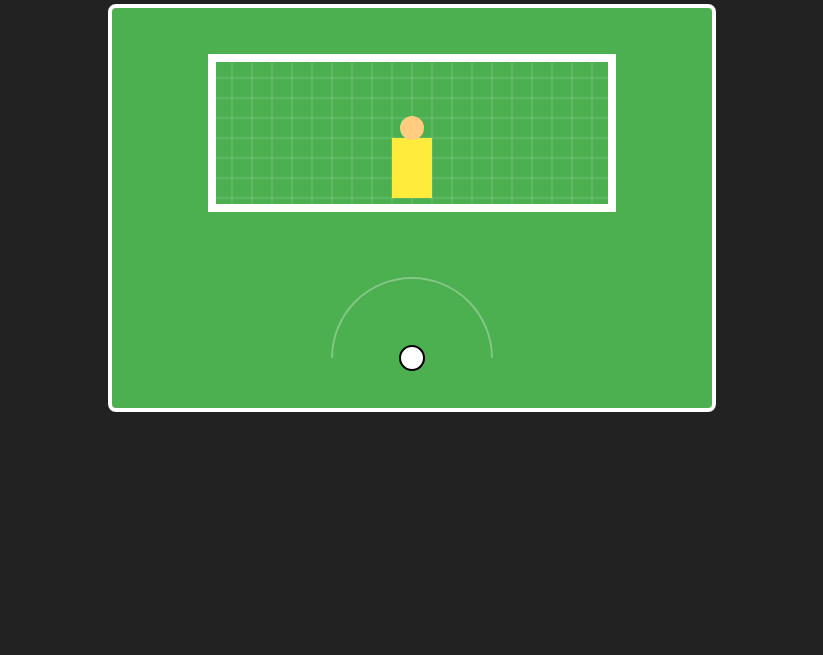
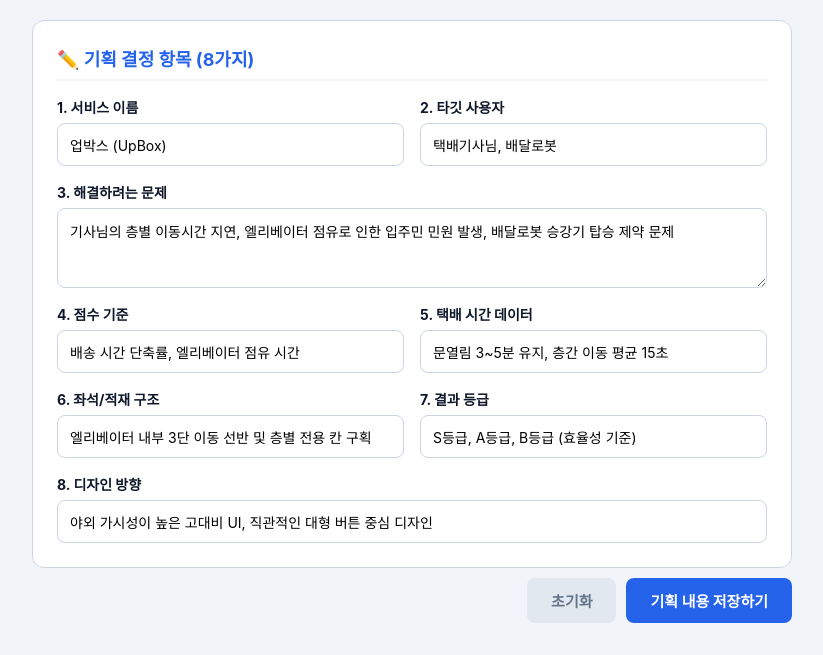
Before and after one commit to hguswns16/EONJU1, a plain HTML site: page index.html in a window 1280 px wide. Shown: the part 145-800 px from the top of the page, without its empty margins (228-1051 px from the left). Drawn offline with Linux system fonts and the light colour scheme.

Commit message:
Update index.html

```diff
--- a/index.html
+++ b/index.html
@@ -2,126 +2,274 @@
 <html lang="ko">
 <head>
     <meta charset="UTF-8">
-    <title>절망의 슈팅게임</title>
+    <meta name="viewport" content="width=device-width, initial-scale=1.0">
+    <title>업박스(UpBox) 기획 결정 항목 입력 페이지</title>
     <style>
-        body { text-align: center; background: #222; color: white; font-family: sans-serif; margin: 0; padding: 20px; }
-        #canvas { background: #4caf50; border: 4px solid white; border-radius: 8px; cursor: pointer; }
-        #msg { font-size: 24px; font-weight: bold; margin-top: 15px; color: #ff5252; height: 30px; }
+        :root {
+            --bg: #f1f5f9;
+            --card-bg: #ffffff;
+            --primary: #2563eb;
+            --primary-hover: #1d4ed8;
+            --text-main: #0f172a;
+            --text-sub: #64748b;
+            --border: #cbd5e1;
+            --accent: #f59e0b;
+        }
+
+        * {
+            box-sizing: border-box;
+            margin: 0;
+            padding: 0;
+            font-family: -apple-system, BlinkMacSystemFont, "Segoe UI", Roboto, sans-serif;
+        }
+
+        body {
+            background-color: var(--bg);
+            color: var(--text-main);
+            padding: 30px 16px;
+            display: flex;
+            justify-content: center;
+        }
+
+        .container {
+            width: 100%;
+            max-width: 760px;
+            display: flex;
+            flex-direction: column;
+            gap: 20px;
+        }
+
+        .header {
+            background: var(--card-bg);
+            padding: 24px;
+            border-radius: 12px;
+            border: 1px solid var(--border);
+            text-align: center;
+        }
+
+        .header h1 {
+            font-size: 24px;
+            color: var(--primary);
+            margin-bottom: 6px;
+        }
+
+        .card {
+            background: var(--card-bg);
+            padding: 24px;
+            border-radius: 12px;
+            border: 1px solid var(--border);
+        }
+
+        .card-title {
+            font-size: 18px;
+            font-weight: 700;
+            margin-bottom: 16px;
+            padding-bottom: 8px;
+            border-bottom: 2px solid var(--bg);
+            color: var(--primary);
+        }
+
+        .form-grid {
+            display: grid;
+            grid-template-columns: 1fr 1fr;
+            gap: 16px;
+        }
+
+        .full {
+            grid-column: 1 / -1;
+        }
+
+        .field {
+            display: flex;
+            flex-direction: column;
+            gap: 6px;
+        }
+
+        label {
+            font-size: 14px;
+            font-weight: 700;
+            color: var(--text-main);
+        }
+
+        input[type="text"], textarea {
+            width: 100%;
+            padding: 12px;
+            border: 1px solid var(--border);
+            border-radius: 8px;
+            font-size: 14px;
+            outline: none;
+            background: #fff;
+        }
+
+        input[type="text"]:focus, textarea:focus {
+            border-color: var(--primary);
+            box-shadow: 0 0 0 3px rgba(37, 99, 235, 0.15);
+        }
+
+        textarea {
+            height: 80px;
+            resize: vertical;
+        }
+
+        .btn-box {
+            display: flex;
+            gap: 10px;
+            justify-content: flex-end;
+            margin-top: 10px;
+        }
+
+        .btn {
+            padding: 12px 24px;
+            font-size: 15px;
+            font-weight: bold;
+            border-radius: 8px;
+            border: none;
+            cursor: pointer;
+        }
+
+        .btn-save {
+            background: var(--primary);
+            color: white;
+        }
+
+        .btn-save:hover {
+            background: var(--primary-hover);
+        }
+
+        .btn-reset {
+            background: #e2e8f0;
+            color: var(--text-sub);
+        }
+
+        .status {
+            display: none;
+            padding: 12px;
+            background: #dcfce7;
+            color: #15803d;
+            border-radius: 8px;
+            text-align: center;
+            font-weight: bold;
+            font-size: 14px;
+        }
+
+        @media (max-width: 600px) {
+            .form-grid {
+                grid-template-columns: 1fr;
+            }
+        }
     </style>
 </head>
 <body>
-    <h1>야신 모드 키퍼 승부차기</h1>
-    <p>골대 아무 곳이나 클릭해서 공을 차보세요.</p>
-    <canvas id="canvas" width="600" height="400"></canvas>
-    <div id="msg"></div>
+
+<div class="container">
+    <div class="header">
+        <h1>🚀 업박스(UpBox) 기획자 결정 입력폼</h1>
+        <p>아래 입력창에 직접 텍스트를 작성하거나 수정해보세요.</p>
+    </div>
+
+    <form id="upboxForm" onsubmit="saveData(event)">
+        <div class="card">
+            <div class="card-title">✏️ 기획 결정 항목 (8가지)</div>
+            <div class="form-grid">
+
+                <div class="field">
+                    <label for="serviceName">1. 서비스 이름</label>
+                    <input type="text" id="serviceName" value="업박스 (UpBox)" placeholder="서비스 이름을 입력하세요">
+                </div>
+
+                <div class="field">
+                    <label for="targetUser">2. 타깃 사용자</label>
+                    <input type="text" id="targetUser" value="택배기사님, 배달로봇" placeholder="사용자를 입력하세요">
+                </div>
+
+                <div class="field full">
+                    <label for="problem">3. 해결하려는 문제</label>
+                    <textarea id="problem" placeholder="해결하려는 핵심 문제를 입력하세요">기사님의 층별 이동시간 지연, 엘리베이터 점유로 인한 입주민 민원 발생, 배달로봇 승강기 탑승 제약 문제</textarea>
+                </div>
+
+                <div class="field">
+                    <label for="scoreStandard">4. 점수 기준</label>
+                    <input type="text" id="scoreStandard" value="배송 시간 단축률, 엘리베이터 점유 시간" placeholder="점수 산정 기준">
+                </div>
+
+                <div class="field">
+                    <label for="timeData">5. 택배 시간 데이터</label>
+                    <input type="text" id="timeData" value="문열림 3~5분 유지, 층간 이동 평균 15초" placeholder="시간 기준값">
+                </div>
+
+                <div class="field">
+                    <label for="seatStructure">6. 좌석/적재 구조</label>
+                    <input type="text" id="seatStructure" value="엘리베이터 내부 3단 이동 선반 및 층별 전용 칸 구획" placeholder="내부 구조 설정">
+                </div>
+
+                <div class="field">
+                    <label for="resultGrade">7. 결과 등급</label>
+                    <input type="text" id="resultGrade" value="S등급, A등급, B등급 (효율성 기준)" placeholder="결과 등급 체계">
+                </div>
+
+                <div class="field full">
+                    <label for="designDirection">8. 디자인 방향</label>
+                    <input type="text" id="designDirection" value="야외 가시성이 높은 고대비 UI, 직관적인 대형 버튼 중심 디자인" placeholder="디자인 컨셉 입력">
+                </div>
+
+            </div>
+        </div>
+
+        <div id="statusMsg" class="status">✅ 저장되었습니다! (브라우저에 데이터가 저장됨)</div>
+
+        <div class="btn-btn-box btn-box">
+            <button type="button" class="btn btn-reset" onclick="resetForm()">초기화</button>
+            <button type="submit" class="btn btn-save">기획 내용 저장하기</button>
+        </div>
+    </form>
+</div>
 
 <script>
-const cvs = document.getElementById('canvas');
-const ctx = cvs.getContext('2d');
-const msg = document.getElementById('msg');
+    // 페이지 로드 시 저장된 내용 불러오기
+    window.onload = function() {
+        const savedData = localStorage.getItem('upbox_plan');
+        if (savedData) {
+            const data = JSON.parse(savedData);
+            document.getElementById('serviceName').value = data.serviceName || '';
+            document.getElementById('targetUser').value = data.targetUser || '';
+            document.getElementById('problem').value = data.problem || '';
+            document.getElementById('scoreStandard').value = data.scoreStandard || '';
+            document.getElementById('timeData').value = data.timeData || '';
+            document.getElementById('seatStructure').value = data.seatStructure || '';
+            document.getElementById('resultGrade').value = data.resultGrade || '';
+            document.getElementById('designDirection').value = data.designDirection || '';
+        }
+    };
 
-// 골대 크기 및 위치
-const goal = { x: 100, y: 50, w: 400, h: 150 };
-// 공 위치
-let ball = { x: 300, y: 350, r: 12, vx: 0, vy: 0, moving: false };
-// 키퍼 위치
-let keeper = { x: 300, y: 160, w: 40, h: 60 };
+    function saveData(e) {
+        e.preventDefault();
+        const data = {
+            serviceName: document.getElementById('serviceName').value,
+            targetUser: document.getElementById('targetUser').value,
+            problem: document.getElementById('problem').value,
+            scoreStandard: document.getElementById('scoreStandard').value,
+            timeData: document.getElementById('timeData').value,
+            seatStructure: document.getElementById('seatStructure').value,
+            resultGrade: document.getElementById('resultGrade').value,
+            designDirection: document.getElementById('designDirection').value
+        };
 
-const msgs = [
-    "어림도 없지! 야신급 슈퍼세이브!",
-    "손가락 끝으로 쳐냅니다! 막혔습니다!",
-    "궤적을 미리 읽었습니다! 슈퍼 세이브!",
-    "공중 회전 반사신경! 이걸 막아내네요!",
-    "골문은 완전히 봉쇄되었습니다!"
-];
+        localStorage.setItem('upbox_plan', JSON.stringify(data));
 
-function draw() {
-    ctx.clearRect(0, 0, cvs.width, cvs.height);
-
-    // 잔디 선
-    ctx.strokeStyle = "rgba(255,255,255,0.3)";
-    ctx.lineWidth = 2;
-    ctx.beginPath(); ctx.arc(300, 350, 80, Math.PI, 0); ctx.stroke();
-
-    // 골대
-    ctx.strokeStyle = "white";
-    ctx.lineWidth = 8;
-    ctx.strokeRect(goal.x, goal.y, goal.w, goal.h);
-
-    // 골대 그물 효과
-    ctx.lineWidth = 1;
-    ctx.strokeStyle = "rgba(255,255,255,0.2)";
-    for(let x = goal.x; x <= goal.x + goal.w; x += 20) {
-        ctx.beginPath(); ctx.moveTo(x, goal.y); ctx.lineTo(x, goal.y + goal.h); ctx.stroke();
-    }
-    for(let y = goal.y; y <= goal.y + goal.h; y += 20) {
-        ctx.beginPath(); ctx.moveTo(goal.x, y); ctx.lineTo(goal.x + goal.w, y); ctx.stroke();
+        const msg = document.getElementById('statusMsg');
+        msg.style.display = 'block';
+        setTimeout(() => {
+            msg.style.display = 'none';
+        }, 2000);
     }
 
-    // 골키퍼
-    ctx.fillStyle = "#ffeb3b";
-    ctx.fillRect(keeper.x - keeper.w/2, keeper.y - keeper.h/2, keeper.w, keeper.h);
-    // 키퍼 머리
-    ctx.fillStyle = "#ffcc80";
-    ctx.beginPath(); ctx.arc(keeper.x, keeper.y - keeper.h/2 - 10, 12, 0, Math.PI*2); ctx.fill();
-
-    // 공
-    ctx.fillStyle = "white";
-    ctx.beginPath(); ctx.arc(ball.x, ball.y, ball.r, 0, Math.PI*2); ctx.fill();
-    ctx.strokeStyle = "black"; ctx.lineWidth = 2; ctx.stroke();
-}
-
-function update() {
-    if (ball.moving) {
-        ball.x += ball.vx;
-        ball.y += ball.vy;
-
-        // 공이 골대 라인 근처로 가면 키퍼가 순간이동급으로 막음
-        if (ball.y <= goal.y + goal.h / 2 + 10) {
-            keeper.x = ball.x;
-            keeper.y = ball.y;
-            ball.moving = false;
-
-            // 랜덤 방어 멘트 출력
-            msg.innerText = msgs[Math.floor(Math.random() * msgs.length)];
-
-            setTimeout(reset, 1200);
+    function resetForm() {
+        if (confirm('모든 내용을 초기화하시겠습니까?')) {
+            document.getElementById('upboxForm').reset();
+            localStorage.removeItem('upbox_plan');
         }
     }
-}
+</script>
 
-function reset() {
-    ball.x = 300; ball.y = 350;
-    ball.vx = 0; ball.vy = 0;
-    ball.moving = false;
-    keeper.x = 300; keeper.y = 160;
-    msg.innerText = "";
-}
-
-cvs.addEventListener('click', (e) => {
-    if (ball.moving) return;
-
-    const rect = cvs.getBoundingClientRect();
-    const targetX = e.clientX - rect.left;
-    const targetY = e.clientY - rect.top;
-
-    // 공 이동 속도 계산
-    const dx = targetX - ball.x;
-    const dy = targetY - ball.y;
-    const steps = 15;
-
-    ball.vx = dx / steps;
-    ball.vy = dy / steps;
-    ball.moving = true;
-});
-
-function loop() {
-    update();
-    draw();
-    requestAnimationFrame(loop);
-}
-
-loop();
-</script>
 </body>
 </html>
```
